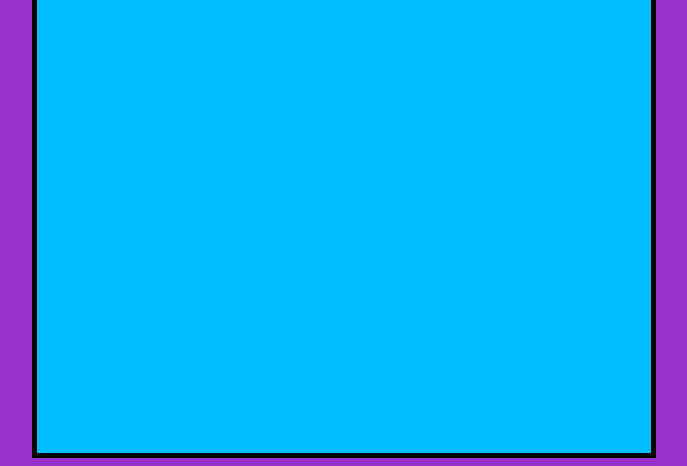
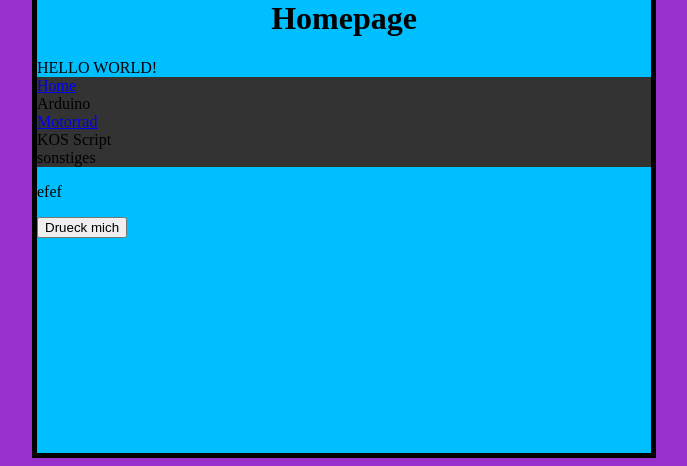
Before and after one commit to NickiBroichhausen/Webpage, a PHP site: page /homepage.htm in a window 1280 px wide. Shown: the part 334-800 px from the top of the page, without its empty margins (296-983 px from the left). Run offline with PHP 8.4, Linux system fonts and the light colour scheme.

Commit message:
mune sticky

```diff
--- a/homepage.htm
+++ b/homepage.htm
@@ -6,6 +6,9 @@
 </head>
 
 <body>
+    <div>
+        <img src="images/rofil.jpg" alt="Profil Bild">
+    </div>
 <h1>Homepage</h1>
 HELLO WORLD!
 <ol>
--- a/styles/style.css
+++ b/styles/style.css
@@ -16,15 +16,15 @@ h1 {
     text-align: center;
 }
 
-ul {
+ol {
     list-style-type: none;
     margin: 0;
     padding: 0;
-    width: 25%;
-    background-color: #f1f1f1;
-    height: 100%; /* Full height */
-    position: fixed; /* Make it stick, even on scroll */
-    overflow: auto; /* Enable scrolling if the sidenav has too much content */
+    overflow: hidden;
+    background-color: #333;
+    position: -webkit-sticky; /* Safari */
+    position: sticky;
+    top: 0;
   }
 
 li:hover{
```
Also changed, not shown: images/profil.jpg (added).
